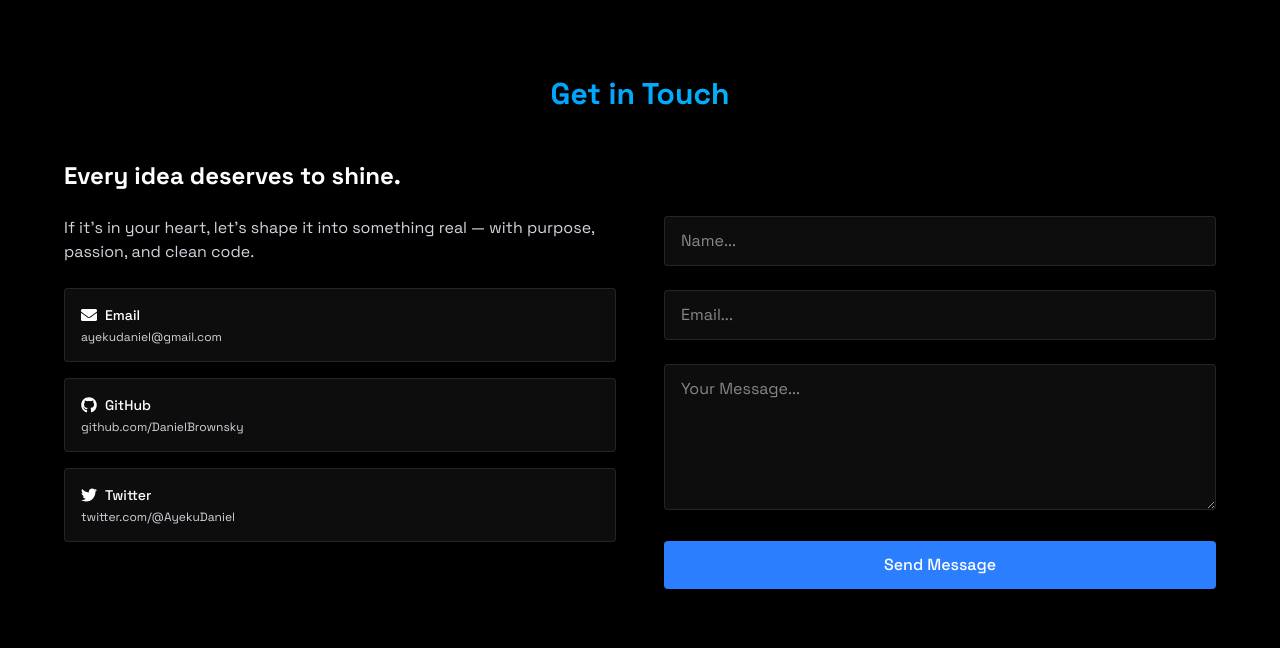
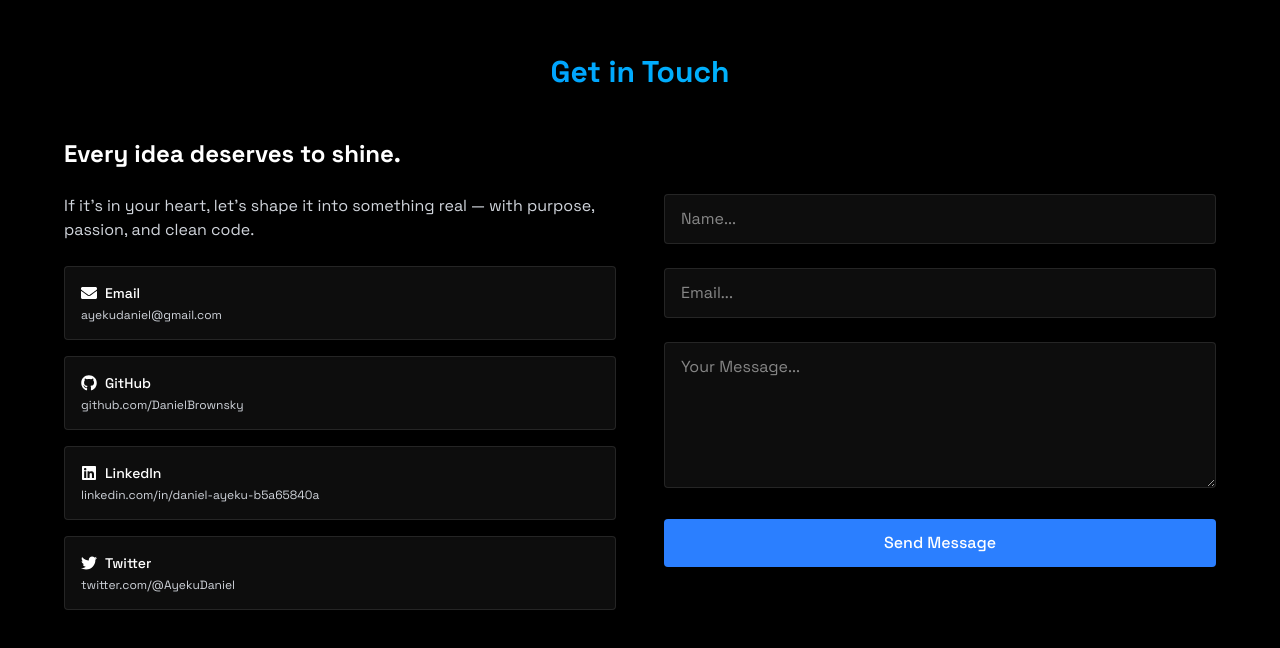
Before and after one commit to DanielBrownsky/Daniel-portfolio, a React (Vite) app: page / in a window 1280 px wide. Shown: the part 4014-4662 px from the top of the page. Built offline with nearby package versions, Linux system fonts and the light colour scheme; no server answers.

Commit message:
add linkedin to d contact page

```diff
--- a/src/components/sections/Contact.jsx
+++ b/src/components/sections/Contact.jsx
@@ -40,53 +40,92 @@ export const Contact = () => {
         <h2 className="text-3xl font-bold mb-12 bg-gradient-to-r from-blue-500 to-cyan-400 bg-clip-text text-transparent text-center">
           Get in Touch
         </h2>
+
         <div className="flex flex-col-reverse md:flex-row w-full max-w-6xl mx-auto gap-12">
+
           <div className="md:w-1/2 w-full text-white space-y-6">
             <h3 className="text-2xl font-bold">Every idea deserves to shine.</h3>
+
             <p className="text-gray-300">
+              If it’s in your heart, let’s shape it into something real — with purpose,
+              passion, and clean code.
+            </p>
 
-              If it’s in your heart, let’s shape it into something real — with purpose, passion, and clean code.
+            <div className="grid grid-cols-1 sm:grid-cols-2 md:grid-cols-1 gap-4">
 
-
-            </p>
-            <div className="grid grid-cols-1 sm:grid-cols-2 md:grid-cols-1 gap-4">
+              {/* Email */}
               <a
                 href="mailto:ayekudaniel@gmail.com"
                 className="bg-white/5 border border-white/10 rounded p-4 flex flex-col items-start gap-1 hover:border-blue-500 transition overflow-hidden"
-
               >
                 <div className="flex items-center gap-2 text-white">
-                  <FaEnvelope /> <span className="text-sm font-medium">Email</span>
+                  <FaEnvelope />
+                  <span className="text-sm font-medium">Email</span>
                 </div>
-                <span className="text-xs text-gray-300 break-words w-full">ayekudaniel@gmail.com</span>
+
+                <span className="text-xs text-gray-300 break-words w-full">
+                  ayekudaniel@gmail.com
+                </span>
               </a>
+
+              {/* GitHub */}
               <a
                 href="https://github.com/DanielBrownsky"
                 className="bg-white/5 border border-white/10 rounded p-4 flex flex-col items-start gap-1 hover:border-blue-500 transition overflow-hidden"
-                target="_blank" rel="noopener noreferrer"
+                target="_blank"
+                rel="noopener noreferrer"
               >
                 <div className="flex items-center gap-2 text-white">
-                  <FaGithub /> <span className="text-sm font-medium">GitHub</span>
+                  <FaGithub />
+                  <span className="text-sm font-medium">GitHub</span>
                 </div>
-                <span className="text-xs text-gray-300 break-words w-full">github.com/DanielBrownsky</span>
+
+                <span className="text-xs text-gray-300 break-words w-full">
+                  github.com/DanielBrownsky
+                </span>
               </a>
 
+              {/* LinkedIn */}
+              <a
+                href="https://www.linkedin.com/in/daniel-ayeku-b5a65840a"
+                className="bg-white/5 border border-white/10 rounded p-4 flex flex-col items-start gap-1 hover:border-blue-500 transition overflow-hidden"
+                target="_blank"
+                rel="noopener noreferrer"
+              >
+                <div className="flex items-center gap-2 text-white">
+                  <FaLinkedin />
+                  <span className="text-sm font-medium">LinkedIn</span>
+                </div>
+
+                <span className="text-xs text-gray-300 break-words w-full">
+                  linkedin.com/in/daniel-ayeku-b5a65840a
+                </span>
+              </a>
+
+              {/* Twitter */}
               <a
                 href="https://twitter.com/@AyekuDaniel"
                 className="bg-white/5 border border-white/10 rounded p-4 flex flex-col items-start gap-1 hover:border-blue-500 transition overflow-hidden"
-                target="_blank" rel="noopener noreferrer"
+                target="_blank"
+                rel="noopener noreferrer"
               >
                 <div className="flex items-center gap-2 text-white">
-                  <FaTwitter /> <span className="text-sm font-medium">Twitter</span>
+                  <FaTwitter />
+                  <span className="text-sm font-medium">Twitter</span>
                 </div>
-                <span className="text-xs text-gray-300 break-words w-full">twitter.com/@AyekuDaniel</span>
+
+                <span className="text-xs text-gray-300 break-words w-full">
+                  twitter.com/@AyekuDaniel
+                </span>
               </a>
+
             </div>
           </div>
 
           {/* Right: Form */}
           <div className="md:w-1/2 w-full md:mt-14">
-            <form className="space-y-6 " onSubmit={handleSubmit}>
+            <form className="space-y-6" onSubmit={handleSubmit}>
+
               <input
                 type="text"
                 id="name"
@@ -94,9 +133,12 @@ export const Contact = () => {
                 required
                 value={formData.name}
                 placeholder="Name..."
-                onChange={(e) => setFormData({ ...formData, name: e.target.value })}
+                onChange={(e) =>
+                  setFormData({ ...formData, name: e.target.value })
+                }
                 className="w-full bg-white/5 border border-white/10 rounded px-4 py-3 text-white focus:outline-none focus:border-blue-500 focus:bg-blue-500/5"
               />
+
               <input
                 type="email"
                 id="email"
@@ -104,9 +146,12 @@ export const Contact = () => {
                 required
                 value={formData.email}
                 placeholder="Email..."
-                onChange={(e) => setFormData({ ...formData, email: e.target.value })}
+                onChange={(e) =>
+                  setFormData({ ...formData, email: e.target.value })
+                }
                 className="w-full bg-white/5 border border-white/10 rounded px-4 py-3 text-white focus:outline-none focus:border-blue-500 focus:bg-blue-500/5"
               />
+
               <textarea
                 rows={5}
                 id="message"
@@ -114,17 +159,22 @@ export const Contact = () => {
                 required
                 value={formData.message}
                 placeholder="Your Message..."
-                onChange={(e) => setFormData({ ...formData, message: e.target.value })}
+                onChange={(e) =>
+                  setFormData({ ...formData, message: e.target.value })
+                }
                 className="w-full bg-white/5 border border-white/10 rounded px-4 py-3 text-white focus:outline-none focus:border-blue-500 focus:bg-blue-500/5"
               />
+
               <button
                 type="submit"
                 className="w-full bg-blue-500 text-white py-3 px-6 rounded font-medium transition hover:translate-y-0.5 hover:shadow-[0_0_15px_rgba(59,130,246,0.4)]"
               >
                 Send Message
               </button>
+
             </form>
           </div>
+
         </div>
       </ReviewOnScroll>
     </section>
```
